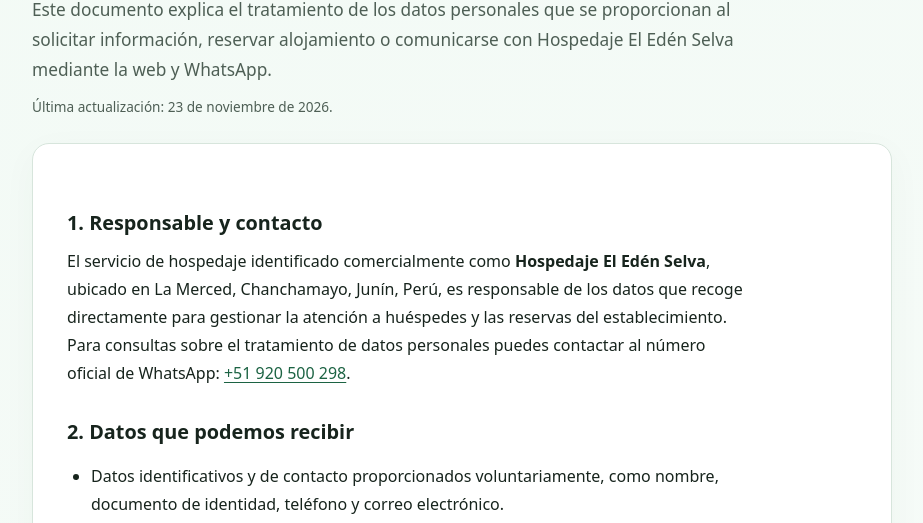
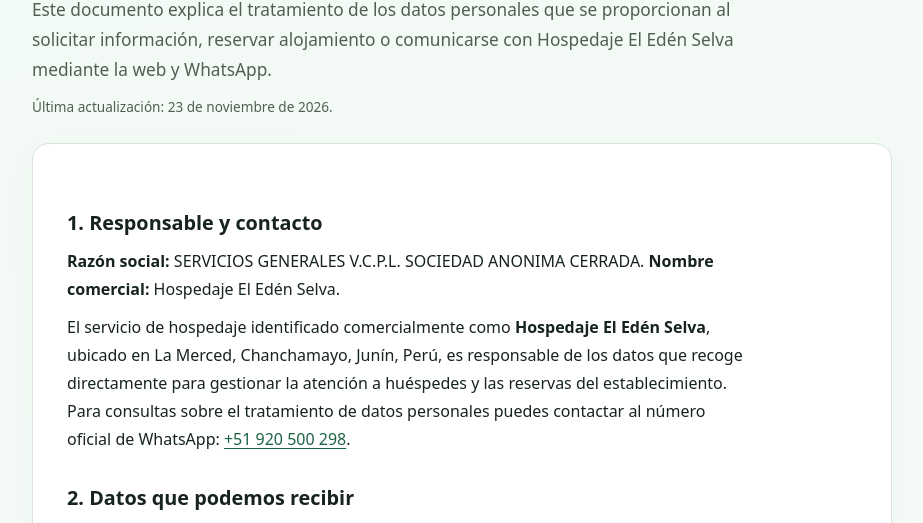
Before and after one commit to Mariiell/el-eden-selva-legal, a plain HTML site: page privacidad.html in a window 1280 px wide. Shown: the part 232-755 px from the top of the page, without its empty margins (178-1101 px from the left). Drawn offline with Linux system fonts and the light colour scheme.

Commit message:
docs(legal): mostrar razón social registrada junto al hospedaje

```diff
--- a/privacidad.html
+++ b/privacidad.html
@@ -16,6 +16,7 @@
 <p class="date">Última actualización: 23 de noviembre de 2026.</p>
 <div class="panel">
 <h2>1. Responsable y contacto</h2>
+<p><strong>Razón social:</strong> SERVICIOS GENERALES V.C.P.L. SOCIEDAD ANONIMA CERRADA. <strong>Nombre comercial:</strong> Hospedaje El Edén Selva.</p>
 <p>El servicio de hospedaje identificado comercialmente como <strong>Hospedaje El Edén Selva</strong>, ubicado en La Merced, Chanchamayo, Junín, Perú, es responsable de los datos que recoge directamente para gestionar la atención a huéspedes y las reservas del establecimiento. Para consultas sobre el tratamiento de datos personales puedes contactar al número oficial de WhatsApp: <a href="https://wa.me/51920500298">+51 920 500 298</a>.</p>
 <h2>2. Datos que podemos recibir</h2>
 <ul><li>Datos identificativos y de contacto proporcionados voluntariamente, como nombre, documento de identidad, teléfono y correo electrónico.</li><li>Datos necesarios para consultar disponibilidad, solicitar o gestionar una reserva: fechas de estadía, número de huéspedes, habitación y datos de los acompañantes cuando corresponda.</li><li>Mensajes enviados a recepción o al asistente virtual SELVA mediante la web o WhatsApp, y archivos que el usuario adjunte para solicitar una gestión.</li><li>Información de pagos o comprobantes que el usuario presente para revisión, sin que su envío implique confirmar una transacción.</li><li>Datos técnicos mínimos que permitan mantener la seguridad y funcionamiento de los servicios digitales.</li></ul>
```
